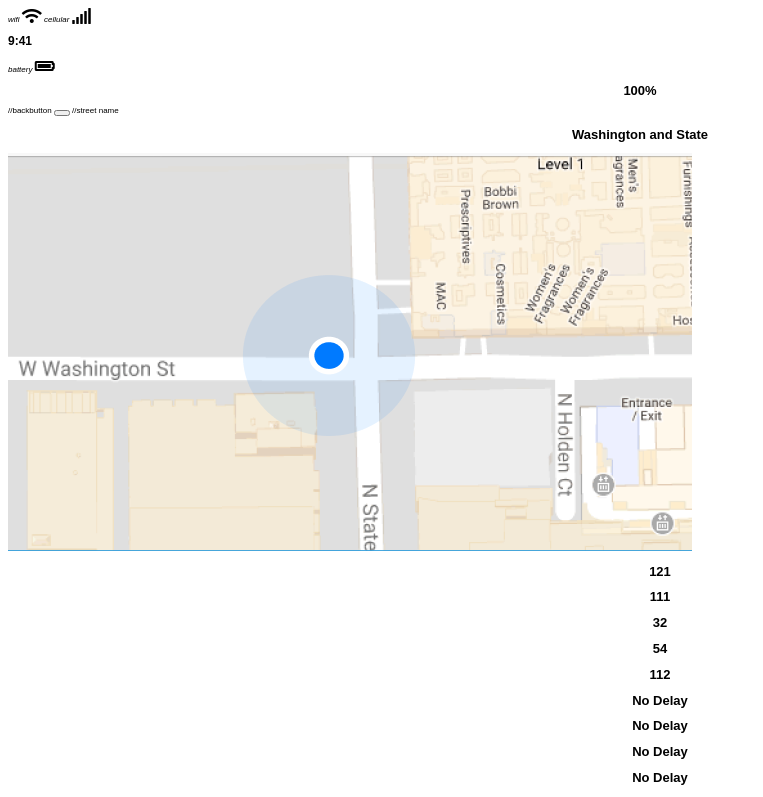
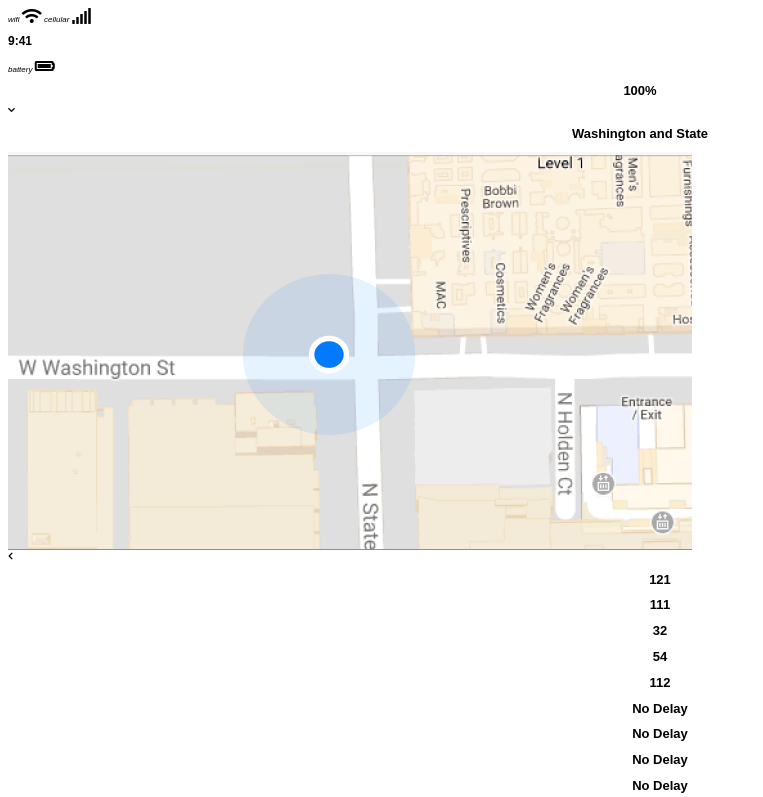
Before and after one commit to tonymontana94/BusyBus, a plain HTML site: page index.html in a window 1280 px wide. Shown: the top 797 px of the page, without its empty margins (0-763 px from the left). Drawn offline with Linux system fonts and the light colour scheme.

Commit message:
Sam Review 3

```diff
--- a/index.html
+++ b/index.html
@@ -24,15 +24,15 @@
         <h1> 100% <h1>
       </div>
 <nav class="top">
-    //backbutton
-     <button type="button" name="button"></button>
-     //street name
-     <h1> Washington and State </h1>
+  <i class="fas fa-chevron-down"></i>
+  <h1> Washington and State </h1>
 </nav>
 <map name="map">
     <img src="images/map.png">
 </map>
-<section class="expanderBar"></section>
+<section class="expanderBar">
+  <i class="fas fa-chevron-left"></i>
+</section>
 <section class="table">
     <ol class="BusNumbers">
       <h1> 121 </h1>
```
